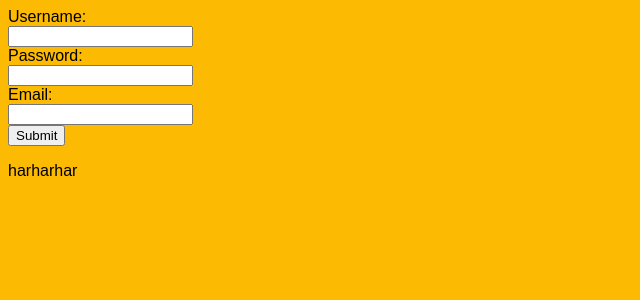
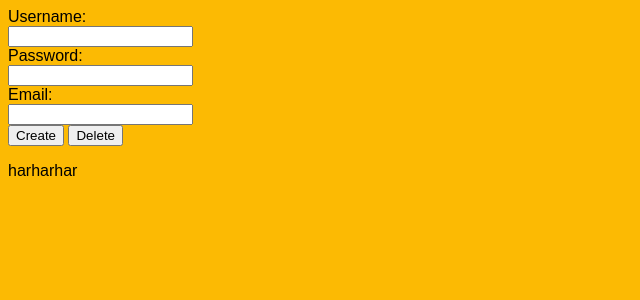
Before and after one commit to avirtucio/yahtzee, a Flask app: page /user_details in a window 1280 px wide. Shown: the top 300 px of the page, without its empty margins (0-640 px from the left). Run offline with Flask 3, Linux system fonts and the light colour scheme; some web fonts are replaced.

Commit message:
added new files

```diff
--- a/Yahtzee/templates/user_details.html
+++ b/Yahtzee/templates/user_details.html
@@ -5,6 +5,7 @@
     </head>
 
     <body>
+        <section id="user_info_form">
             <form action="/game" method="POST">
                 <label for="username_input">Username:</label><br>
                 <input type="text" id="username_input" name="username"><br>
@@ -12,8 +13,12 @@
                 <input type="text" id="password_input" name="password"> <br>
                 <label for="email">Email:</label><br>
                 <input type="text" id="email_input" name="email"> <br>
-            <input type="submit" id="login_submit" value="Submit">
+
+                <button type="submit" id="login_submit">Create</button>
+                <button type="submit" id="login_submit">Delete</button>
+
             </form>
+        </section>
     </body>
 
     {% include 'partial/footer.html' %}
```
Also changed, not shown: Yahtzee/controllers/GameController.py (added), Yahtzee/controllers/ScorecardController.py (added), Yahtzee/controllers/SessionController.py (added), Yahtzee/controllers/UserController.py (added), Yahtzee/templates/partial/header.html (added), Yahtzee/templates/partial/navbar.html (added). Lines whose indentation alone changed are shown as unchanged.
